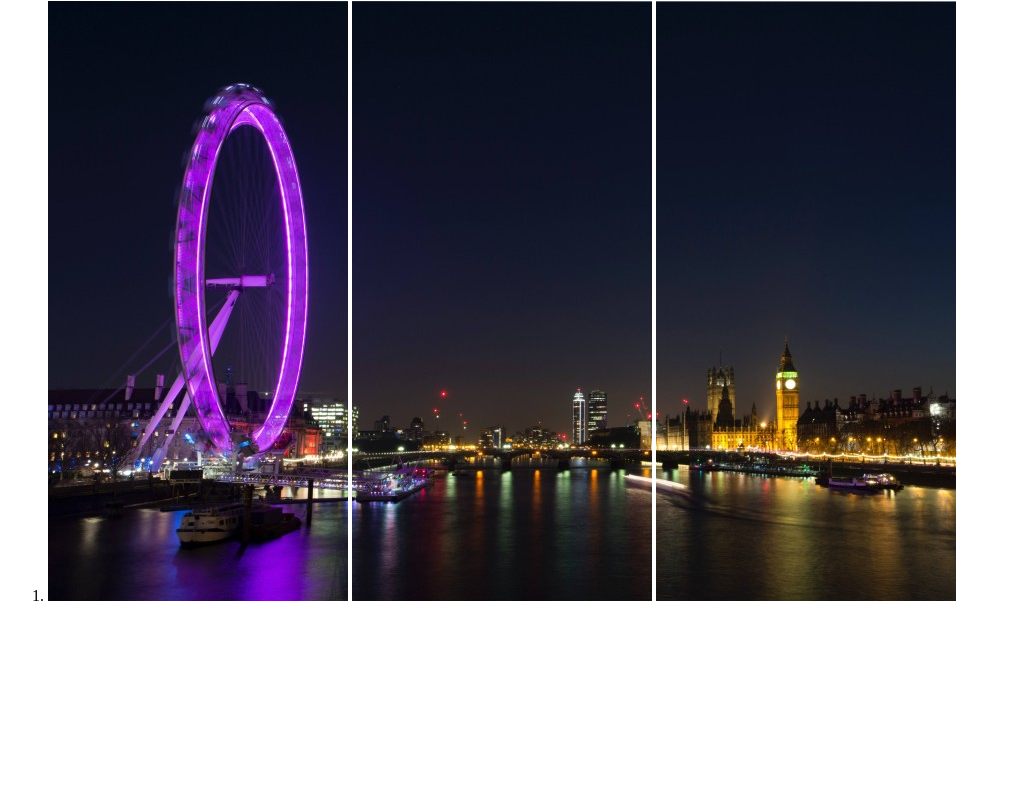
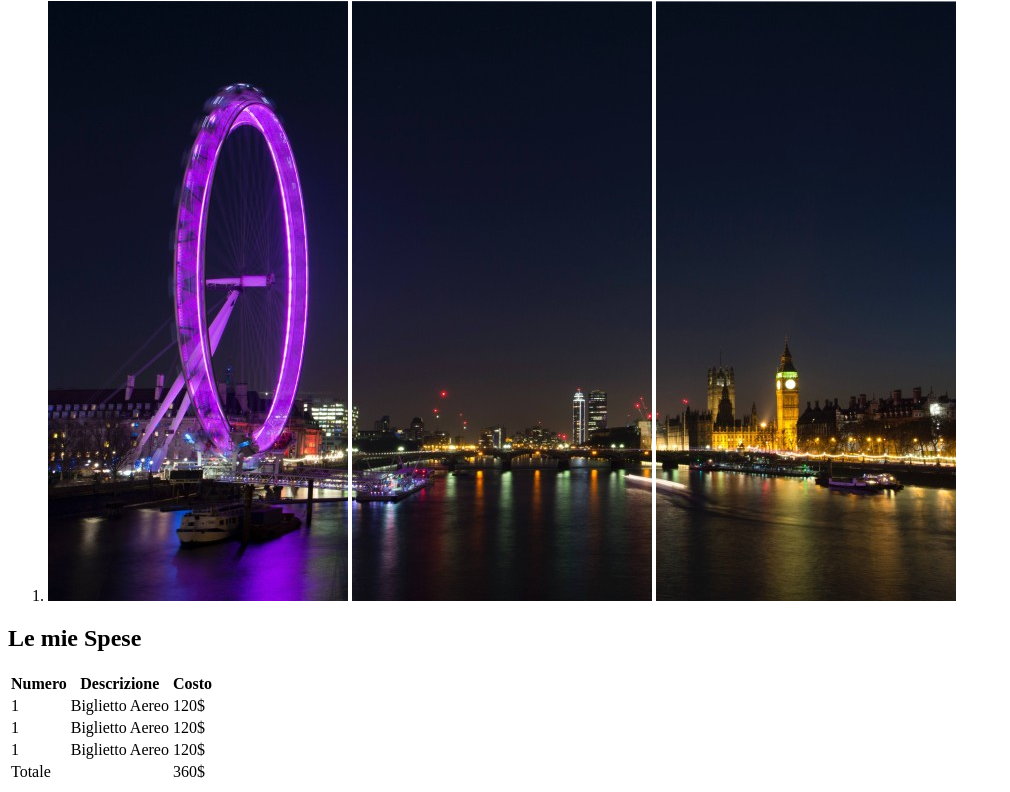
Before and after one commit to MarsellaMattia/html-london-trip, a plain HTML site: page index.html in a window 1280 px wide. Shown: the part 79-871 px from the top of the page, without its empty margins (0-1010 px from the left). Before the commit the page ends 800 px from the top, so only its background shows below. Drawn offline with Linux system fonts and the light colour scheme.

Commit message:
main le mie spese

```diff
--- a/index.html
+++ b/index.html
@@ -24,4 +24,41 @@
 
         </ol>
     </section>
-</body>
+
+    <main>
+        <header>
+            <h2>Le mie Spese</h2>
+        </header>
+        <table>
+            <thead>
+                <tr>
+                    <th>Numero</th>
+                    <th>Descrizione</th>
+                    <th>Costo</th>
+                </tr>
+            </thead>
+            <tbody>
+                <tr>
+                    <td>1</td>
+                    <td>Biglietto Aereo</td>
+                    <td>120$</td>
+                </tr>
+                <tr>
+                    <td>1</td>
+                    <td>Biglietto Aereo</td>
+                    <td>120$</td>
+                </tr>
+                <tr>
+                    <td>1</td>
+                    <td>Biglietto Aereo</td>
+                    <td>120$</td>
+                </tr>
+            </tbody>
+            <tfoot>
+                <tr>
+                    <td>Totale</td>
+                    <td>      </td>
+                    <td>360$</td>
+                </tr>
+            </tfoot>
+        </table>
```
